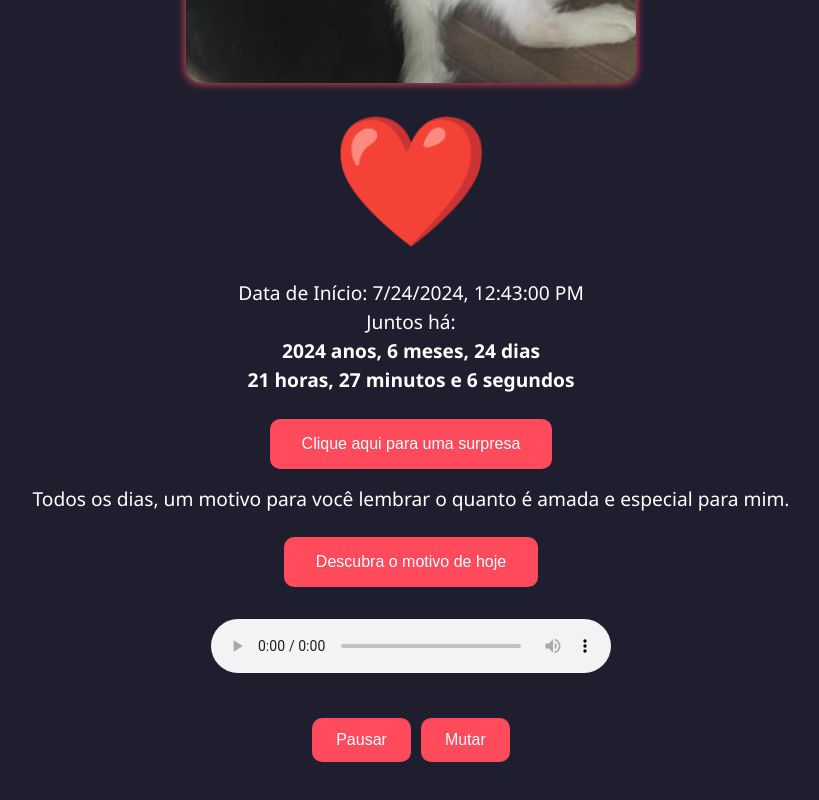
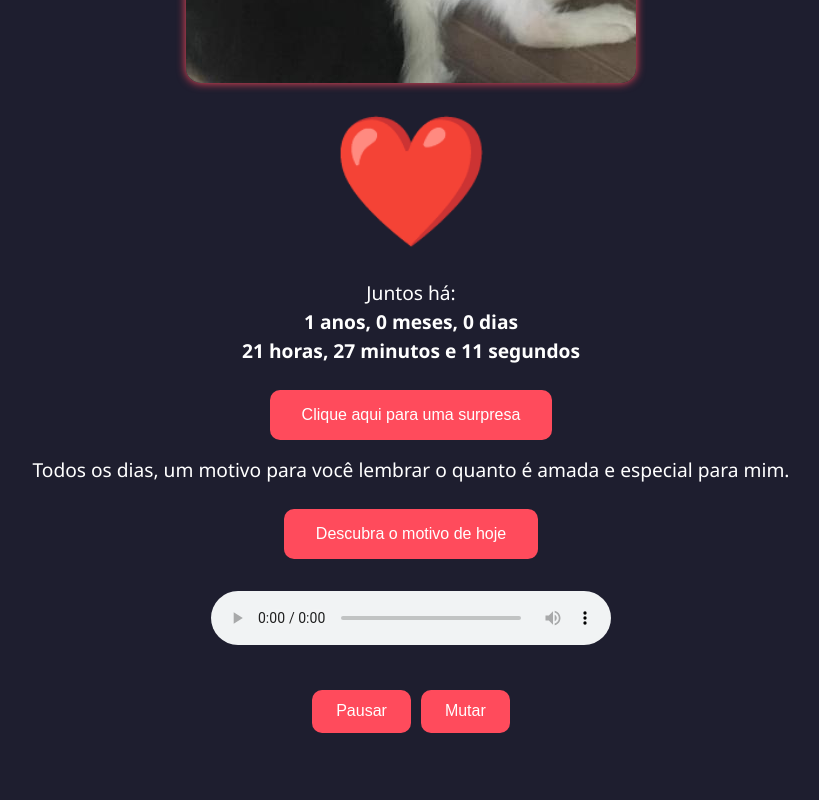
Before and after one commit to LightZyro/1y, a plain HTML site: page index.html in a window 1280 px wide. Shown: the part 971-1771 px from the top of the page, without its empty margins (229-1048 px from the left). After the commit the page ends 1744 px from the top, so only its background shows below. Drawn offline with Linux system fonts and the light colour scheme.

Commit message:
Update index.html

```diff
--- a/index.html
+++ b/index.html
@@ -583,70 +583,33 @@
       document.getElementById("motivo").textContent = motivos[indice];
     }
     //mostrarMotivo();
-        let contadorAtualizado = false; // Variável para controlar quando os anos, meses e dias são atualizados
-
         function atualizarContador() {
-      const dataInicio = new Date("2024-07-24T12:43:00"); // Data de início
-      const agora = new Date(); // Data e hora atuais
-
-      // Cálculos de horas, minutos e segundos (sempre atualizados)
-      const totalMs = agora - dataInicio;
-      const totalSegundos = Math.floor(totalMs / 1000);
-      const horas = Math.floor((totalSegundos % 86400) / 3600); // Horas
-      const minutos = Math.floor((totalSegundos % 3600) / 60); // Minutos
-      const segundos = totalSegundos % 60; // Segundos
-
-      // Inicializa anos, meses e dias com os valores atuais
-      let anos = dataInicio.getFullYear();
-      let meses = dataInicio.getMonth();
-      let dias = dataInicio.getDate();
-
-      // Verifica se chegou no horário de atualizar anos, meses e dias (12:43)
-      if (agora.getHours() === 12 && agora.getMinutes() === 43 && agora.getSeconds() === 0) {
-        if (!contadorAtualizado) {
-          // Atualiza anos, meses e dias somente quando atingir 12:43
-          anos = agora.getFullYear() - dataInicio.getFullYear();
-          meses = agora.getMonth() - dataInicio.getMonth();
-          dias = agora.getDate() - dataInicio.getDate();
-
+      const dataInicio = new Date("2024-07-24T12:43:00");
+      const agora = new Date();
+      let anos = agora.getFullYear() - dataInicio.getFullYear();
+      let meses = agora.getMonth() - dataInicio.getMonth();
+      let dias = agora.getDate() - dataInicio.getDate();
       if (dias < 0) {
         meses--;
         const diasNoMesAnterior = new Date(agora.getFullYear(), agora.getMonth(), 0).getDate();
         dias += diasNoMesAnterior;
       }
-
       if (meses < 0) {
         anos--;
         meses += 12;
       }
-
-          // Marca que o contador foi atualizado
-          contadorAtualizado = true;
-        }
-      } else {
-        // Resetamos a variável para que os valores de anos, meses e dias possam ser atualizados na próxima vez que for 12:43
-        contadorAtualizado = false;
-      }
-
-      // Exibe o contador no HTML
+      const diffMs = agora - dataInicio;
+      const totalSegundos = Math.floor(diffMs / 1000);
+      const horas = Math.floor((totalSegundos % 86400) / 3600);
+      const minutos = Math.floor((totalSegundos % 3600) / 60);
+      const segundos = totalSegundos % 60;
       document.getElementById("contador").innerHTML = `
-        Data de Início: ${dataInicio.toLocaleString()}<br> <!-- Exibe a data de início -->
         Juntos há:<br>
         <strong>${anos} anos, ${meses} meses, ${dias} dias</strong><br>
         <strong>${horas} horas, ${minutos} minutos e ${segundos} segundos</strong>`;
     }
-
-    // Função para configurar a atualização a cada minuto
-    function configurarAtualizacao() {
-      // Atualiza o contador imediatamente
+    setInterval(atualizarContador, 1000);
     atualizarContador();
-
-      // Configura a atualização a cada 60 segundos (1 minuto)
-      setInterval(atualizarContador, 60000); // 60000ms = 1 minuto
-    }
-
-    // Inicia a atualização do contador
-    configurarAtualizacao();
 
     const musica = document.getElementById('musica');
     const btnPlayPause = document.getElementById('btnPlayPause');
```
Lines whose indentation alone changed are shown as unchanged.
